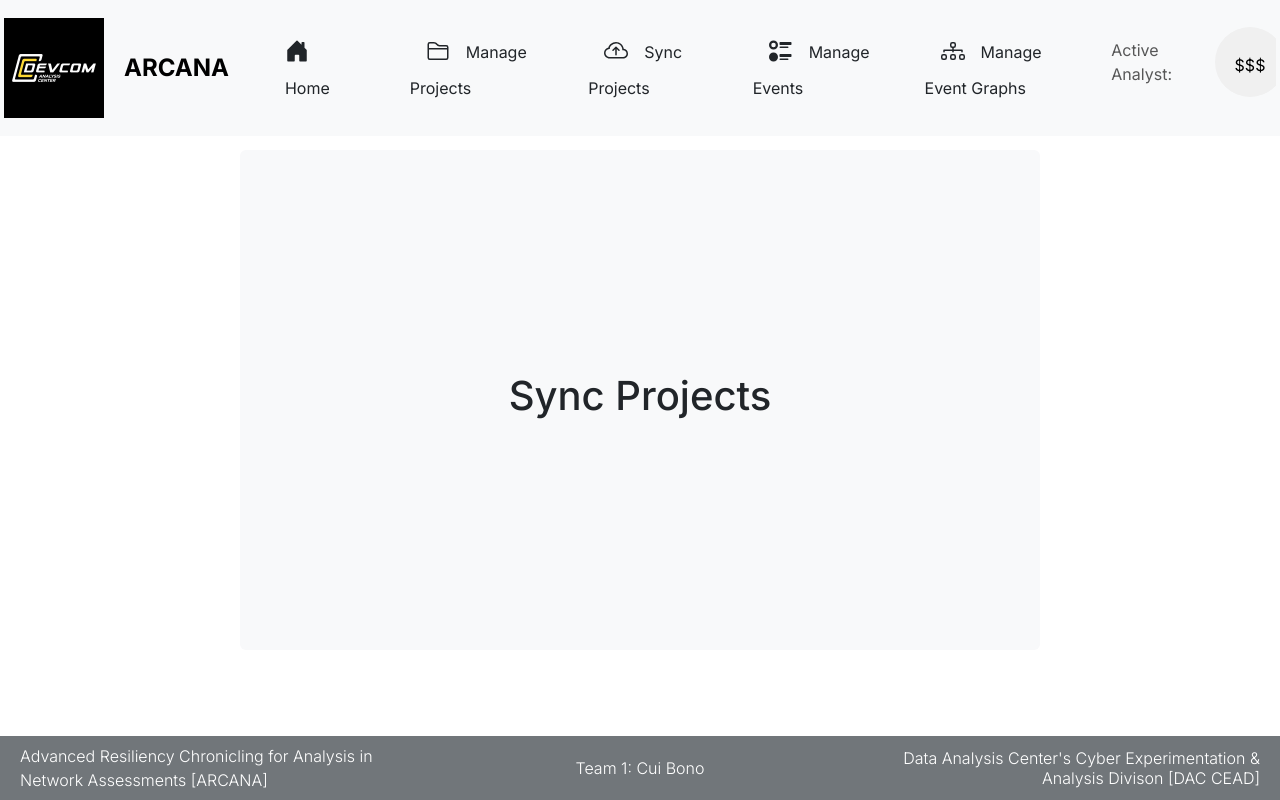
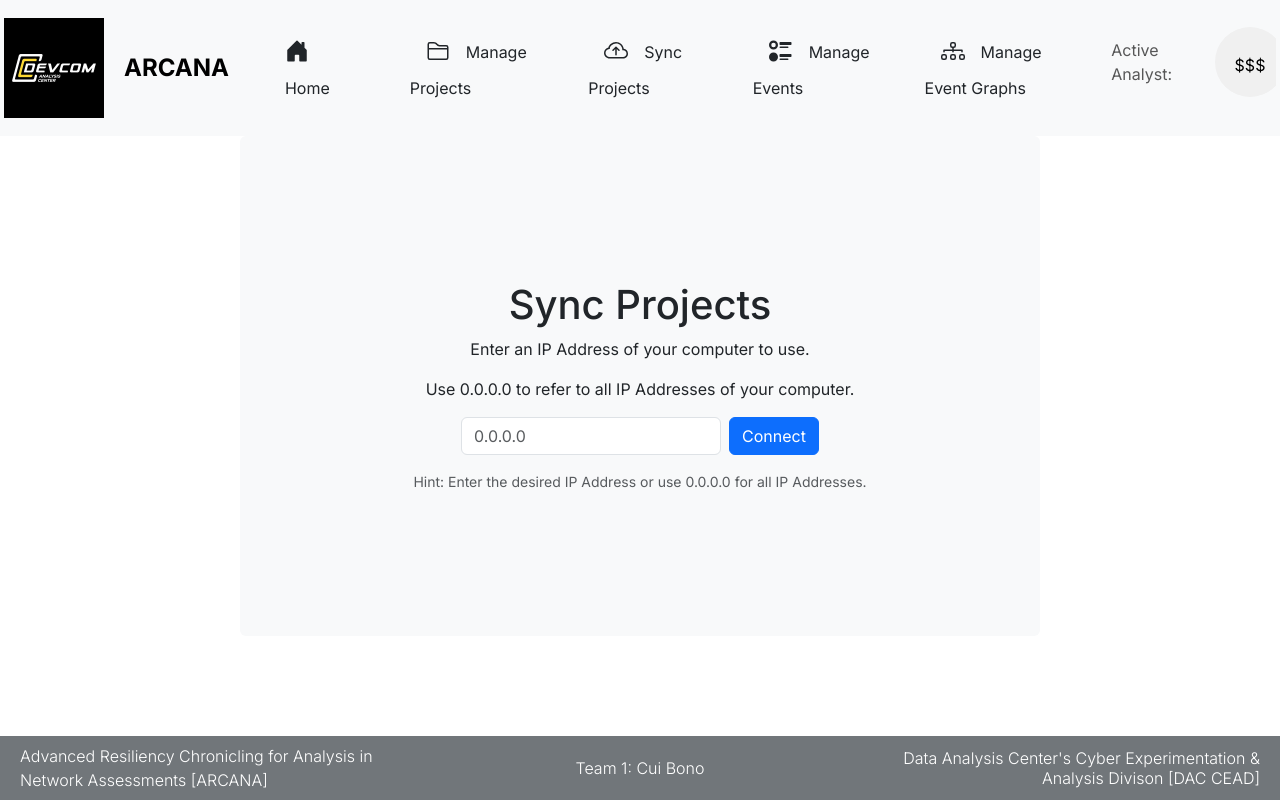
Before and after one commit to jordag18/capstone-project-ARCANA, a Next.js app in the folder frontend/arcana/: page /dashboard/syncProjects in a window 1280 px wide. Built offline with nearby package versions, Linux system fonts and the light colour scheme.

Commit message:
sync projects working

```diff
--- a/frontend/arcana/app/dashboard/syncProjects/page.tsx
+++ b/frontend/arcana/app/dashboard/syncProjects/page.tsx
@@ -1,21 +1,46 @@
 'use client';
-import React from "react";
+import React, { useState } from "react";
 import NavBar from "../../components/navbar"; // Update the import statement to use lowercase 'navbar'
 import Footer from "../../components/footer";
 import Container from 'react-bootstrap/Container';
+import Button from 'react-bootstrap/Button'; // Import the Button component
 
 const SyncProjectsPage = () => {
+    const [searchTerm, setSearchTerm] = useState('');
+
+    const handleConnectClick = () => {
+        // Add your logic for handling the connect button click
+        console.log("Connect button clicked!");
+    };
+
     return (
         <div>
             {/** //<ThemeHandler /> */}
             <NavBar />
             <div className="flex min-h-screen flex-col items-center justify-between p-24">
-                <Container className="d-flex justify-content-center align-items-center position-absolute top-50 start-50 translate-middle rounded bg-light" style={{ width: '800px', height: '500px' }}>
+                <Container className="d-flex flex-column align-items-center justify-content-center rounded bg-light" style={{ width: '800px', height: '500px' }}>
                     <h1>Sync Projects</h1>
+                    <p>Enter an IP Address of your computer to use.</p>
+                    <p>Use 0.0.0.0 to refer to all IP Addresses of your computer.</p>
+
+                    {/* Search Box and Connect Button */}
+                    <div className="mb-3 d-flex">
+                        <input
+                            type="text"
+                            className="form-control"
+                            placeholder="0.0.0.0"
+                            value={searchTerm}
+                            onChange={(e) => setSearchTerm(e.target.value)}
+                        />
+                        <Button variant="primary" onClick={handleConnectClick} className="ms-2">Connect</Button>
+                    </div>
+
+                    <small className="text-muted">Hint: Enter the desired IP Address or use 0.0.0.0 for all IP Addresses.</small>
                 </Container>
             </div>
             <Footer />
         </div>
     );
 }
+
 export default SyncProjectsPage;
```
